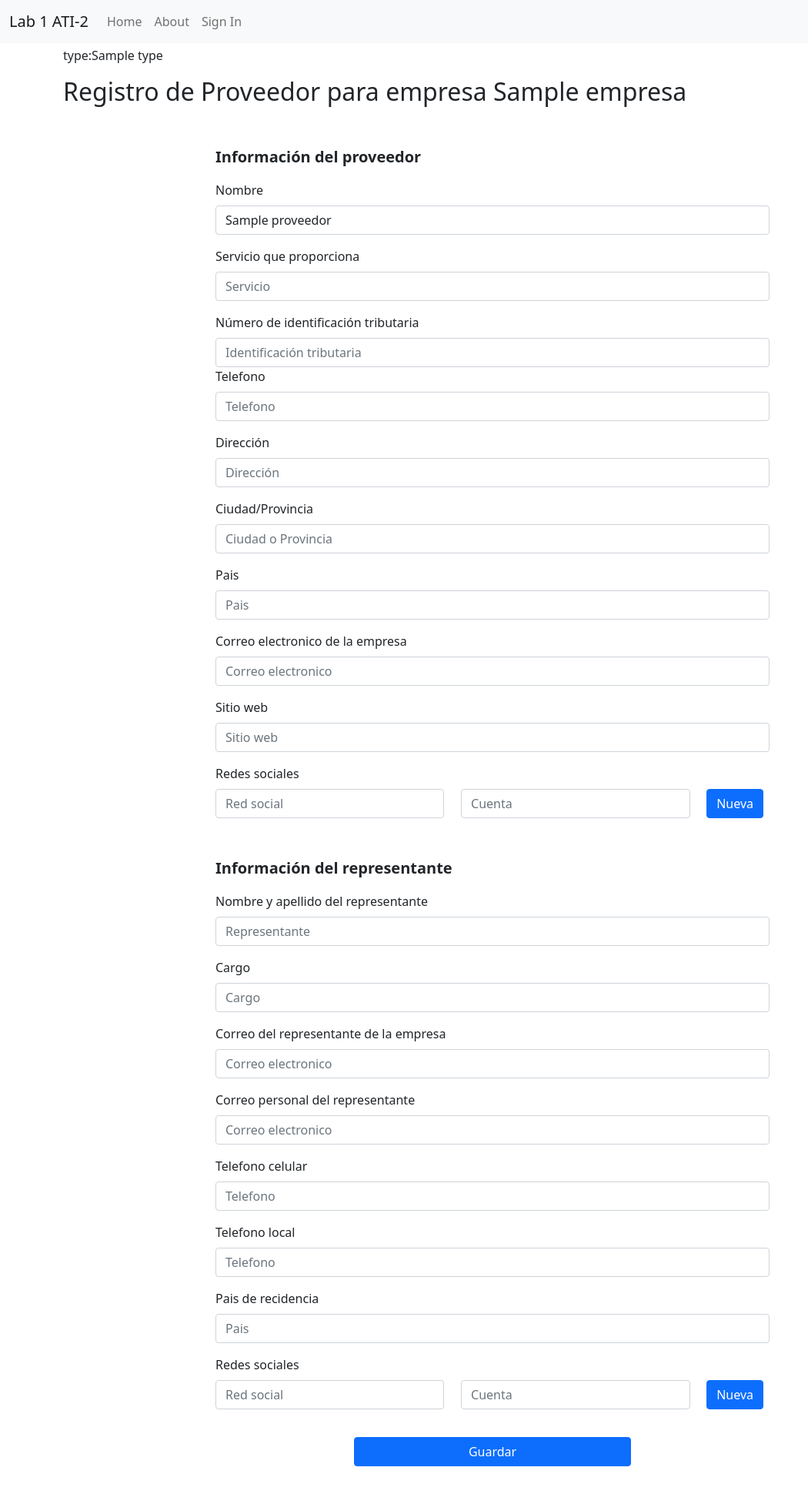
After one commit to diegosanchezp/lab1-ati2, a Django app: template lab_ati/templates/proveedor/create-update.html in a window 1280 px wide. The commit adds this page. Shown: the whole page at 77% size, without its empty margins (0-1050 px from the left). Run offline with Django 4.2, Linux system fonts and the light colour scheme; the template is opened without the code that fills it: most values are stand-ins (such as "Sample title", 1, 10 or a date in 2020); some libraries are stand-ins or nearby versions.

Commit message:
avance proveedor

```diff
--- a/config/api_router.py
+++ b/config/api_router.py
@@ -10,6 +10,5 @@ else:
 
 router.register("users", UserViewSet)
 
-
 app_name = "api"
 urlpatterns = router.urls
--- a/config/urls.py
+++ b/config/urls.py
@@ -24,6 +24,7 @@ if settings.DEBUG:
     # Static file serving when using Gunicorn + Uvicorn for local web socket development
     urlpatterns += staticfiles_urlpatterns()
 
+from lab_ati.proveedor.views import createProveedor,listProveedor,seeProveedor,updateProveedor
 # API URLS
 urlpatterns += [
     # API base url
@@ -36,6 +37,11 @@ urlpatterns += [
         SpectacularSwaggerView.as_view(url_name="api-schema"),
         name="api-docs",
     ),
+    #path('proveedor/crear', createProveedor, name='createProveedor')
+    path('proveedor/', listProveedor, name='listProveedor'),
+    path('proveedor/see', seeProveedor, name='seeProveedor'),
+    path('proveedor/crear', createProveedor, name='createProveedor'),
+    path('proveedor/modificar', updateProveedor, name='updateProveedor')
 ]
 
 if settings.DEBUG:
--- /dev/null
+++ b/lab_ati/proveedor/urls.py
@@ -0,0 +1,6 @@
+from django.urls import path
+from . import views
+
+urlpatterns = [
+  path('',views.createProveedor, name='createProveedor')
+]
--- a/lab_ati/static/css/project.css
+++ b/lab_ati/static/css/project.css
@@ -11,3 +11,48 @@
   background-color: #f2dede;
   border-color: #eed3d7;
 }
+
+.form-section-box {
+  margin-top: 7%;
+}
+
+.form-button-box {
+  margin-top: 5%;
+  margin-bottom: 5%;
+}
+
+.one_line_flex {
+  display: flex;
+  flex-direction: row;
+}
+
+.one_line_flex .need_margin_lef {
+  margin-left: 3%;
+}
+
+#proveedor-list-header{
+  margin: 15px 0 20px 0;
+}
+
+#proveedor-list{
+  margin-top: 4%;
+}
+#proveedor-list ul {
+  list-style: none;
+  margin: 1% 10%;
+}
+
+#proveedor-list ul li {
+  display: flex;
+  justify-content: space-between;
+  align-items: center;
+}
+
+#proveedor-list ul li div a {
+  margin: 5px;
+}
+
+#proveedor-list ul li p{
+  align-self:center;
+  margin: 2% 0;
+}
--- a/lab_ati/static/js/project.js
+++ b/lab_ati/static/js/project.js
@@ -1 +1,45 @@
 /* Project specific Javascript goes here. */
+let botonAgregarRedSocial = document.querySelector(".agregar-red-proveedor");
+botonAgregarRedSocial.addEventListener("click", () => {
+  let contenedor = document.querySelector("#red-social-proveedor");
+  let lastLine = document.querySelector("#red-social-proveedor .last-line");
+  lastLine.classList.remove("last-line");
+  botonAgregarRedSocial.classList.remove("agregar-red-proveedor");
+  botonAgregarRedSocial.classList.remove("btn-primary");
+  botonAgregarRedSocial.classList.add("btn-danger");
+  botonAgregarRedSocial.innerText = "Eliminar";
+
+  console.log(contenedor);
+  console.log(lastLine);
+  let newContent = document.createElement("div");
+  newContent.classList.add("mb-3");
+  newContent.innerHTML = `<div class="one_line_flex last-line">
+  <input
+    type="text"
+    class="form-control"
+    id="red_social"
+    placeholder="Red social"
+    value=""
+  />
+  <input
+    type="text"
+    class="form-control need_margin_lef"
+    id="red_social_cuenta"
+    placeholder="Cuenta"
+    value=""
+  />
+  <div
+    class="d-grid gap-2 d-md-flex justify-content-md-end need_margin_lef"
+  >
+    <button
+      class="btn btn-primary me-md-2 agregar-red-proveedor"
+      type="button"
+    >
+      Nueva
+    </button>
+  </div>
+</div>`;
+  console.log(newContent);
+
+  contenedor.appendChild(newContent);
+});
--- /dev/null
+++ b/lab_ati/templates/proveedor/create-update.html
@@ -0,0 +1,8 @@
+{% extends "base.html" %} {% block content %}
+<p>type:{{type}}</p>
+<h2>Registro de Proveedor para empresa {{empresa.nombre}}</h2>
+<div class="container col-8 mx-auto" id="form-box">
+  {% include "proveedor/form.html" with proveedor=proveedor%}
+</div>
+
+{% endblock content %}
--- /dev/null
+++ b/lab_ati/templates/proveedor/form.html
@@ -0,0 +1,251 @@
+<form enctype="multipart/form-data" action="post">
+  <div class="form-section-box">
+    <p class="fw-bold fs-5">Información del proveedor</p>
+
+    <div class="mb-3">
+      <label class="form-label">Nombre</label>
+      <input
+        type="text"
+        class="form-control"
+        id="nombre"
+        placeholder="Nombre"
+        value="{{proveedor.nombre}}"
+      />
+    </div>
+
+    <div class="mb-3">
+      <label class="form-label">Servicio que proporciona</label>
+      <input
+        type="text"
+        class="form-control"
+        id="servicio"
+        placeholder="Servicio"
+        value=""
+      />
+    </div>
+
+    <div class="mb-3"></div>
+    <label class="form-label">Número de identificación tributaria</label>
+    <input
+      type="text"
+      class="form-control"
+      id="id_tributaria"
+      placeholder="Identificación tributaria"
+      value=""
+    />
+
+    <div class="mb-3">
+      <!--TODO tal vez un select y un input text-->
+      <label class="form-label">Telefono</label>
+      <input
+        type="text"
+        class="form-control"
+        id="tlf_proveedor"
+        placeholder="Telefono"
+        value=""
+      />
+    </div>
+
+    <div class="mb-3">
+      <label class="form-label">Dirección</label>
+      <input
+        type="text"
+        class="form-control"
+        id="direccion"
+        placeholder="Dirección"
+        value=""
+      />
+    </div>
+
+    <div class="mb-3">
+      <label class="form-label">Ciudad/Provincia</label>
+      <input
+        type="text"
+        class="form-control"
+        id="ciudad_provincia"
+        placeholder="Ciudad o Provincia"
+        value=""
+      />
+    </div>
+
+    <div class="mb-3">
+      <label class="form-label">Pais</label>
+      <input
+        type="text"
+        class="form-control"
+        id="pais"
+        placeholder="Pais"
+        value=""
+      />
+    </div>
+
+    <div class="mb-3">
+      <label class="form-label">Correo electronico de la empresa</label>
+      <input
+        type="text"
+        class="form-control"
+        id="email"
+        placeholder="Correo electronico"
+        value=""
+      />
+    </div>
+
+    <div class="mb-3">
+      <label class="form-label">Sitio web</label>
+      <input
+        type="text"
+        class="form-control"
+        id="web"
+        placeholder="Sitio web"
+        value=""
+      />
+    </div>
+
+    <div class="mb-3" id="proveedor-red">
+      <!--TODO poder agregar n redes sociales, redNombre y usuario-->
+      <label class="form-label">Redes sociales</label>
+      <div class="mb-3">
+        <div class="one_line_flex last-line">
+          <input
+            type="text"
+            class="form-control"
+            id="red_social"
+            placeholder="Red social"
+            value=""
+          />
+          <input
+            type="text"
+            class="form-control need_margin_lef"
+            id="red_social_cuenta"
+            placeholder="Cuenta"
+            value=""
+          />
+          <div
+            class="d-grid gap-2 d-md-flex justify-content-md-end need_margin_lef"
+          >
+            <button
+              class="btn btn-primary me-md-2 agregar-red-proveedor"
+              type="button"
+            >
+              Nueva
+            </button>
+          </div>
+        </div>
+      </div>
+    </div>
+  </div>
+
+  <div class="form-section-box">
+    <p class="fw-bold fs-5">Información del representante</p>
+
+    <div class="mb-3">
+      <label class="form-label">Nombre y apellido del representante</label>
+      <input
+        type="text"
+        class="form-control"
+        id="representante"
+        placeholder="Representante"
+        value=""
+      />
+    </div>
+    <div class="mb-3">
+      <label class="form-label">Cargo</label>
+      <input
+        type="text"
+        class="form-control"
+        id="cargo"
+        placeholder="Cargo"
+        value=""
+      />
+    </div>
+    <div class="mb-3">
+      <label class="form-label">Correo del representante de la empresa</label>
+      <input
+        type="text"
+        class="form-control"
+        id="email_representante"
+        placeholder="Correo electronico"
+        value=""
+      />
+    </div>
+    <div class="mb-3">
+      <label class="form-label">Correo personal del representante</label>
+      <input
+        type="text"
+        class="form-control"
+        id="email_representante_personal"
+        placeholder="Correo electronico"
+        value=""
+      />
+    </div>
+    <div class="mb-3">
+      <label class="form-label">Telefono celular</label>
+      <input
+        type="text"
+        class="form-control"
+        id="tlf_representate"
+        placeholder="Telefono"
+        value=""
+      />
+    </div>
+
+    <div class="mb-3">
+      <label class="form-label">Telefono local</label>
+      <input
+        type="text"
+        class="form-control"
+        id="tlf_representate_local"
+        placeholder="Telefono"
+        value=""
+      />
+    </div>
+    <div class="mb-3">
+      <!--TODO lista de paises-->
+      <label class="form-label">Pais de recidencia</label>
+      <input
+        type="text"
+        class="form-control"
+        id="pais_recidencia"
+        placeholder="Pais"
+        value=""
+      />
+    </div>
+
+    <div class="mb-3" id="proveedor-representante-red">
+      <!--TODO poder agregar n redes sociales, redNombre y usuario-->
+      <label class="form-label">Redes sociales</label>
+      <div class="mb-3">
+        <div class="one_line_flex last-line">
+          <input
+            type="text"
+            class="form-control"
+            id="red_social"
+            placeholder="Red social"
+            value=""
+          />
+          <input
+            type="text"
+            class="form-control need_margin_lef"
+            id="red_social_cuenta"
+            placeholder="Cuenta"
+            value=""
+          />
+          <div
+            class="d-grid gap-2 d-md-flex justify-content-md-end need_margin_lef"
+          >
+            <button
+              class="btn btn-primary me-md-2 agregar-red-proveedor"
+              type="button"
+            >
+              Nueva
+            </button>
+          </div>
+        </div>
+      </div>
+    </div>
+  </div>
+
+  <div class="d-grid gap-2 col-6 mx-auto form-button-box">
+    <button class="btn btn-primary" type="button">Guardar</button>
+  </div>
+</form>
--- /dev/null
+++ b/lab_ati/templates/proveedor/read.html
@@ -0,0 +1,5 @@
+{% extends "base.html" %} {% block content %}
+<h2>Proveedor see</h2>
+  {{proveedores}}
+
+{% endblock content %}
--- a/local.yml
+++ b/local.yml
@@ -1,4 +1,4 @@
-version: '3'
+version: "3.7"
 
 volumes:
   lab_ati_local_postgres_data: {}
```
Also changed, not shown: lab_ati/proveedor/views.py (+75 -1 lines), lab_ati/templates/proveedor/list.html (added, +22 -0 lines), lab_ati/templates/proveedor/proveedor-item.html (added, +11 -0 lines).
